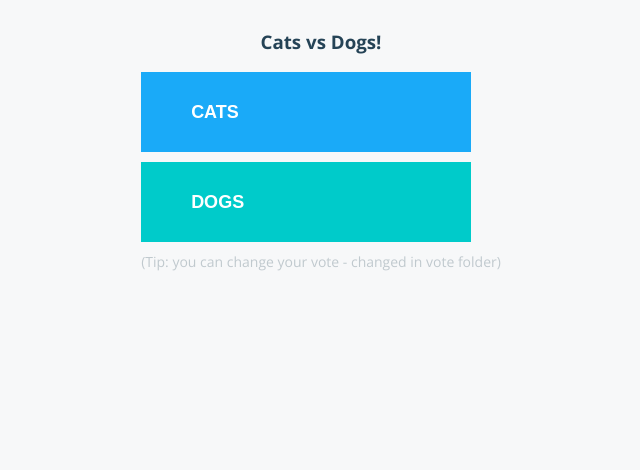
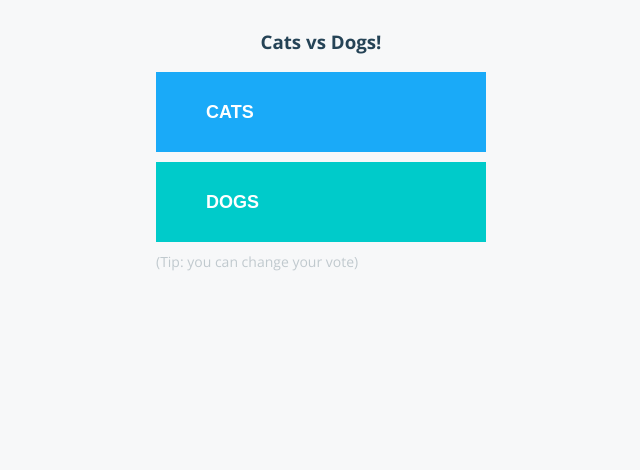
Before and after one commit to vijaykvv/votingapp, a Flask app: page / in a window 1280 px wide. Shown: the top 470 px of the page, without its empty margins (319-959 px from the left). Run offline with Flask 3, Linux system fonts and the light colour scheme; some libraries are stand-ins or nearby versions.

Commit message:
updated vote index.html

```diff
--- a/vote/templates/index.html
+++ b/vote/templates/index.html
@@ -69,7 +69,7 @@
           <button id="b" type="submit" name="vote" class="b" value="b">{{option_b}}</button>
         </form>
         <div id="tip">
-          (Tip: you can change your vote - changed in vote folder)
+          (Tip: you can change your vote)
         </div>
         <div id="hostname">
           Processed by container ID {{hostname}}
```
